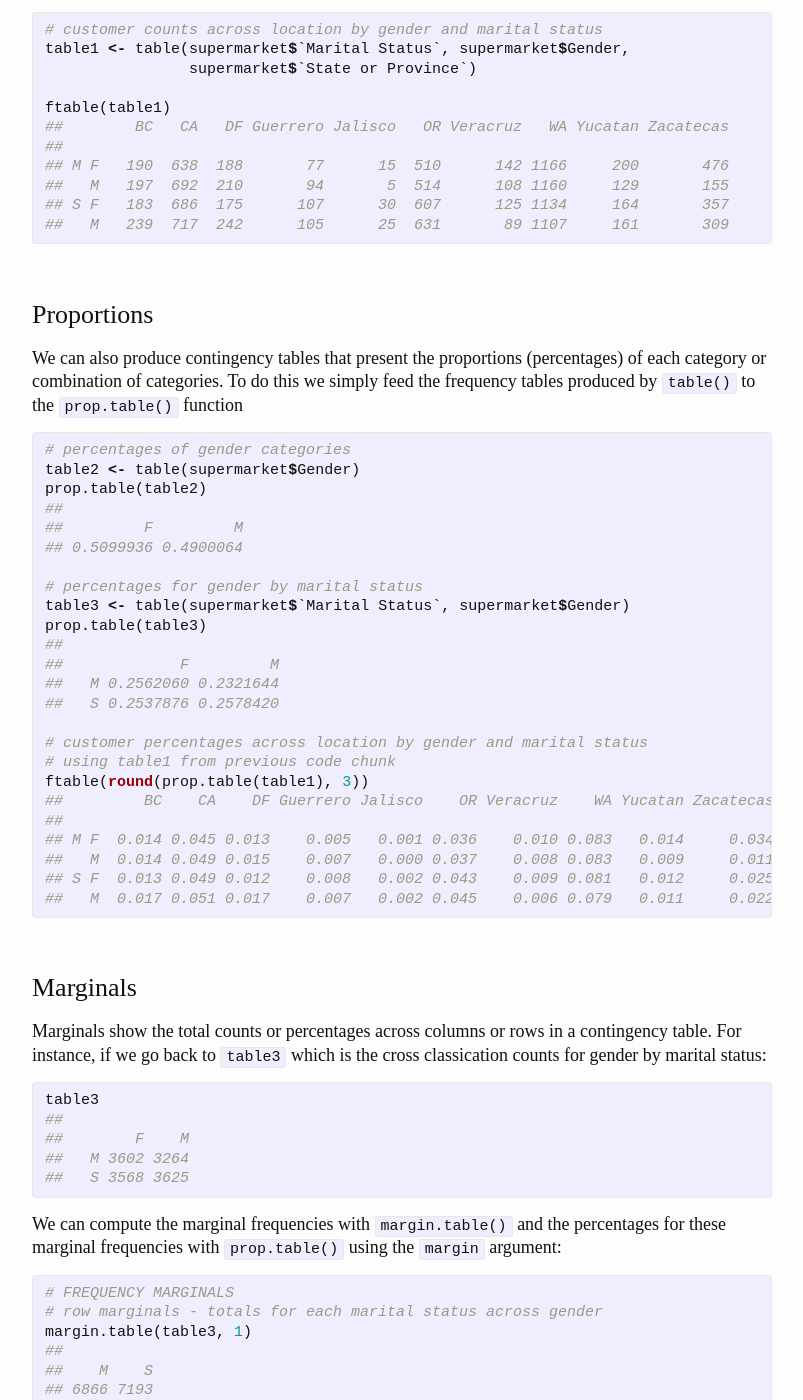
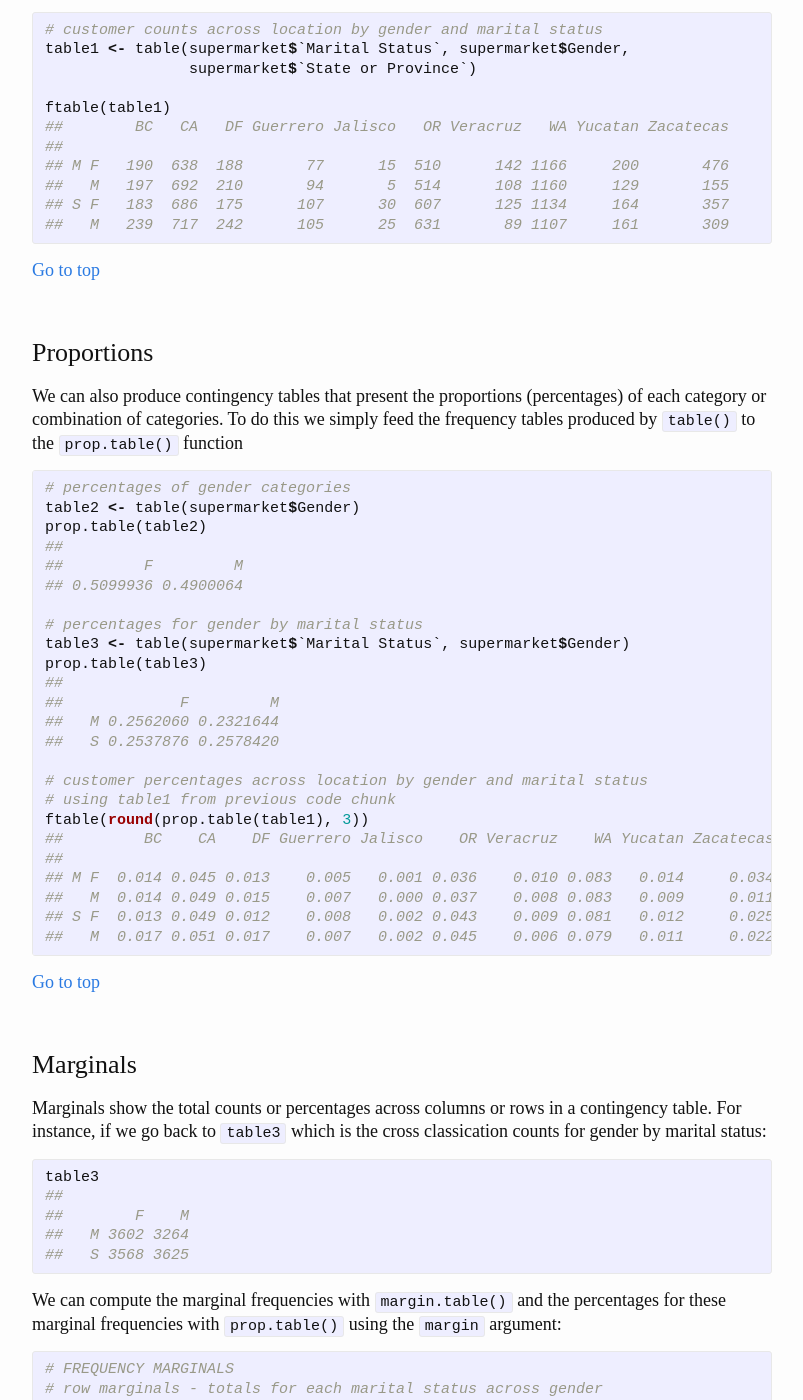
Before and after one commit to bradleyboehmke/bradleyboehmke, a Jekyll site: the page built from tutorials/descriptives_categorical.md, in a window 1280 px wide and 1400 px high, scrolled down 1013 px. Shown: the whole window, without its empty margins (238-1041 px from the left). Built offline with Jekyll 4.4.1, drawn with Linux system fonts in a browser that asks for light colours.

Commit message:
Update descriptives_categorical.md

```diff
--- a/tutorials/descriptives_categorical.md
+++ b/tutorials/descriptives_categorical.md
@@ -66,6 +66,8 @@ ftable(table1)
 ##   M   239  717  242      105      25  631       89 1107     161       309
 {% endhighlight %}
 
+<a href="#top">Go to top</a>
+
 <br>
 
 ### Proportions
@@ -99,6 +101,7 @@ ftable(round(prop.table(table1), 3))
 ##   M  0.017 0.051 0.017    0.007   0.002 0.045    0.006 0.079   0.011     0.022
 {% endhighlight %}
 
+<a href="#top">Go to top</a>
 
 <br>
 
@@ -147,6 +150,8 @@ prop.table(table3, margin = 2)
 ##   M 0.5023710 0.4737988
 ##   S 0.4976290 0.5262012
 {% endhighlight %}
+
+<a href="#top">Go to top</a>
 
 <br>
 
```
